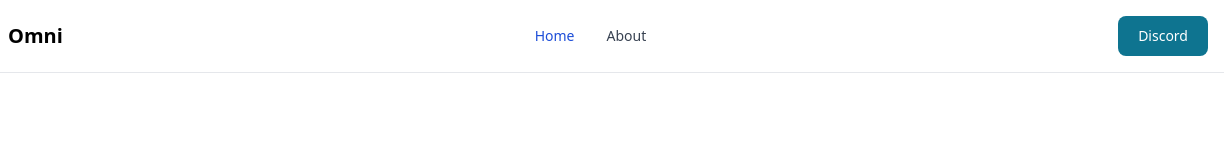
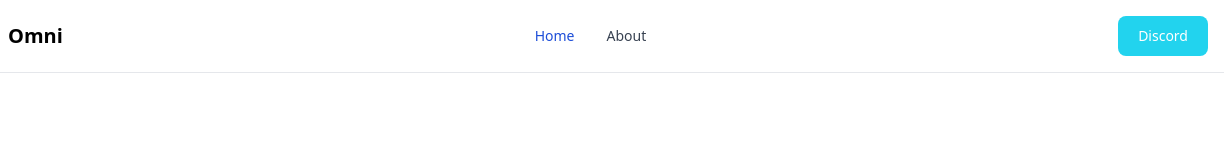
Before and after one commit to omni-network/omni-website, a plain HTML site: page index.html in a window 1280 px wide. Shown: the full height of the page, 56-1280 px from the left. Drawn offline with nearby package versions, Linux system fonts and the light colour scheme.

Commit message:
Update index.html

```diff
--- a/index.html
+++ b/index.html
@@ -4,7 +4,7 @@
     <meta charset="UTF-8">
     <meta name="viewport" content="width=device-width, initial-scale=1.0">
     <title>Omni</title>
-    <link rel="icon" type="image/png" href="assets/img/omni-ogo.png">
+    <link rel="icon" type="image/png" href="assets/img/omni-logo.png">
 
     <!-- social embed -->
     <meta name="theme-color" content="#00ffff">
@@ -30,7 +30,7 @@
                 <span class="self-center text-xl font-semibold whitespace-nowrap dark:text-white">Omni</span>
             </a>
             <div class="flex md:order-2">
-                <button onclick="location.href = 'discord';" type="button" class="text-white bg-cyan-700 hover:bg-cyan-800 font-medium rounded-lg text-sm px-5 py-2.5 text-center mr-3 md:mr-0 dark:bg-cyan-600 dark:hover:bg-cyan-700">Discord</button>
+                <button onclick="location.href = 'discord';" type="button" class="text-white bg-cyan-400 hover:bg-cyan-500 font-medium rounded-lg text-sm px-5 py-2.5 text-center mr-3 md:mr-0 dark:bg-cyan-400 dark:hover:bg-cyan-500">Discord</button>
                 <button data-collapse-toggle="navbar-sticky" type="button" class="inline-flex items-center p-2 text-sm text-gray-500 rounded-lg md:hidden hover:bg-zinc-100 dark:text-gray-400 dark:hover:bg-zinc-800 dark:focus:ring-gray-600" aria-controls="navbar-sticky" aria-expanded="false">
                   <span class="sr-only">Open main menu</span>
                   <svg class="w-6 h-6" aria-hidden="true" fill="currentColor" viewBox="0 0 20 20" xmlns="http://www.w3.org/2000/svg"><path fill-rule="evenodd" d="M3 5a1 1 0 011-1h12a1 1 0 110 2H4a1 1 0 01-1-1zM3 10a1 1 0 011-1h12a1 1 0 110 2H4a1 1 0 01-1-1zM3 15a1 1 0 011-1h12a1 1 0 110 2H4a1 1 0 01-1-1z" clip-rule="evenodd"></path></svg>
```
